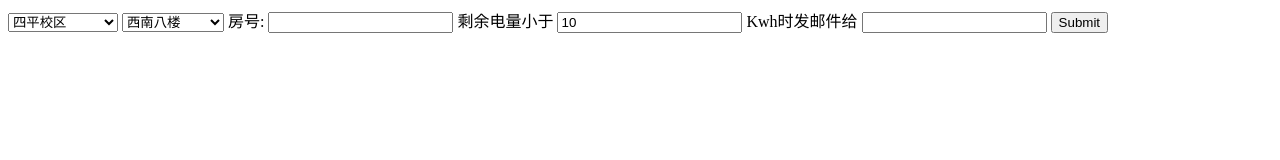
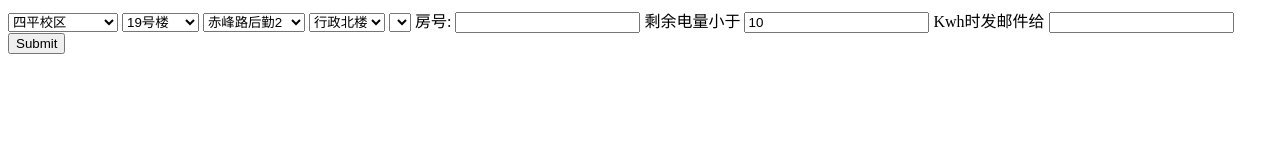
Before and after one commit to c19/TJwarner, a plain HTML site: page static/index.html in a window 1280 px wide. Drawn offline with Linux system fonts and the light colour scheme; files whose address does not match are found by name.

Commit message:
split static files

```diff
--- a/index.html
+++ b/static/index.html
@@ -15,7 +15,27 @@
 		<option key="hubei" value="沪北校区">沪北校区</option>
 		<option key="huxi" value="沪西校区">沪西校区</option>
 	</select>
-	<select name="building">
+	<select id="jiading">
+		<option value="07号公寓    ">07号公寓    </option>
+		<option value="08号公寓    ">08号公寓    </option>
+		<option value="09号公寓    ">09号公寓    </option>
+		<option value="10号公寓    ">10号公寓    </option>
+		<option value="12号公寓    ">12号公寓    </option>
+		<option value="13号公寓    ">13号公寓    </option>
+		<option value="14号公寓    ">14号公寓    </option>
+		<option value="15号公寓    ">15号公寓    </option>
+		<option value="16号公寓    ">16号公寓    </option>
+		<option value="17号公寓    ">17号公寓    </option>
+		<option value="18号公寓    ">18号公寓    </option>
+		<option selected="selected" value="19号楼      ">19号楼      </option>
+		<option value="20号楼      ">20号楼      </option>
+		<option value="本科4       ">本科4       </option>
+		<option value="本科5       ">本科5       </option>
+		<option value="本科6       ">本科6       </option>
+		<option value="研究2       ">研究2       </option>
+		<option value="研究3       ">研究3       </option>
+	</select>
+		<select name="building" id="siping">
 		<option value="赤峰路后勤2">赤峰路后勤2</option>
 		<option value="后勤工寓    ">后勤工寓    </option>
 		<option value="后勤公寓三相">后勤公寓三相</option>
@@ -26,7 +46,7 @@
 		<option value="西北四楼    ">西北四楼    </option>
 		<option value="西北五楼    ">西北五楼    </option>
 		<option value="西北一楼    ">西北一楼    </option>
-		<option selected="selected" value="西南八楼    ">西南八楼    </option>
+		<option value="西南八楼    ">西南八楼    </option>
 		<option value="西南二楼    ">西南二楼    </option>
 		<option value="西南九楼    ">西南九楼    </option>
 		<option value="西南七楼    ">西南七楼    </option>
@@ -41,10 +61,13 @@
 		<option value="学五楼      ">学五楼      </option>
 		<option value="研究生公寓3 ">研究生公寓3 </option>
 		<option value="研究生公寓4">研究生公寓4</option>
-		<option value="研究生公寓4">研究生公寓4</option>
-		<option value="研究生公寓5">研究生公寓5</option>
 		<option value="研究生公寓5">研究生公寓5</option>
 	</select>
+	<select id="siping2">
+		<option value="行政北楼    ">行政北楼    </option>
+		<option value="行政南楼    ">行政南楼    </option>
+	</select>
+	<select ></select>
 	房号: <input name="room"></input>
 	剩余电量小于 <input name="threshold" value="10"></input> Kwh时发邮件给 <input name="email"></input>
 	<input type="submit" value="Submit">
```
Also changed, not shown: 1 other file.
